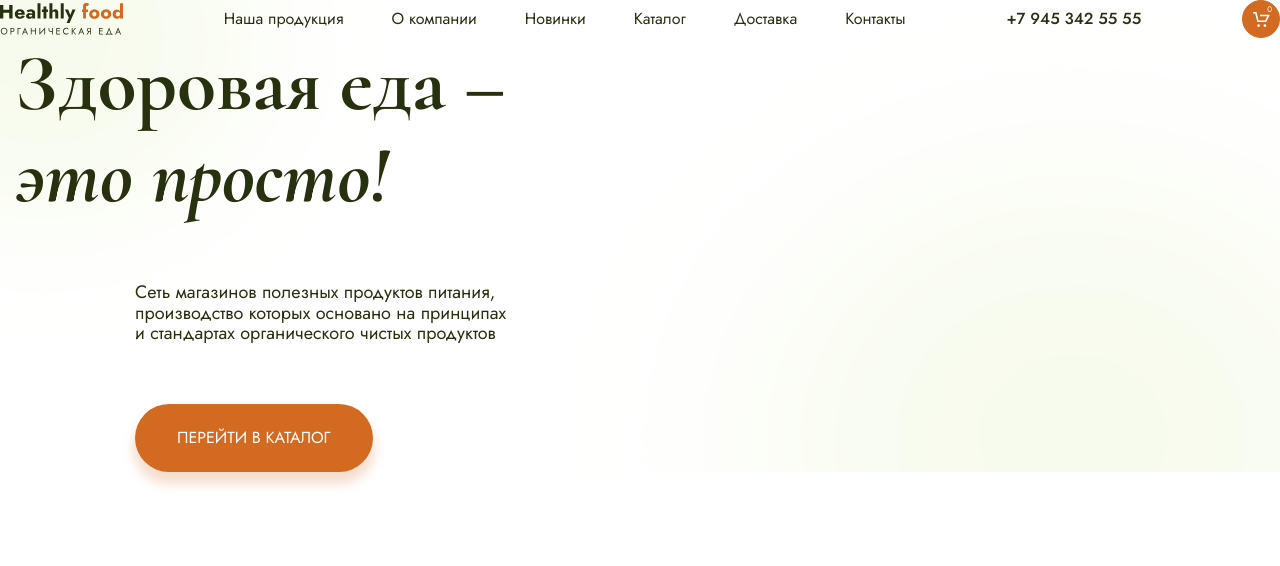
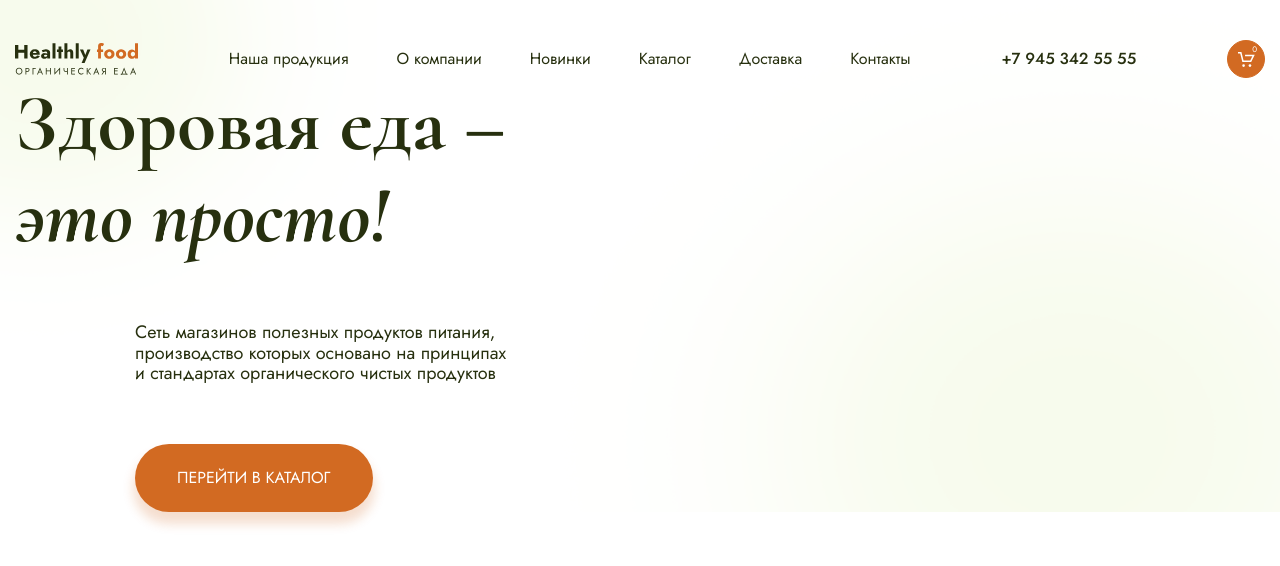
Before and after one commit to SolloVey/Module02-Shop, a website built with webpack: page src/index.html in a window 1280 px wide. Built offline with nearby package versions, Linux system fonts and the light colour scheme.

Commit message:
Add correct style

```diff
--- a/src/styles/main.scss
+++ b/src/styles/main.scss
@@ -21,7 +21,7 @@ body {
 .header {
 	max-width: 1440px;
 	margin: 0px auto;
-	padding-top: 4rem 15px 0 15px;
+	padding: 4rem 15px 0 15px;
 	display: flex;
 	justify-content: space-between;
 	align-items: center;
```
Also changed, not shown: dist/styles/main.css.
